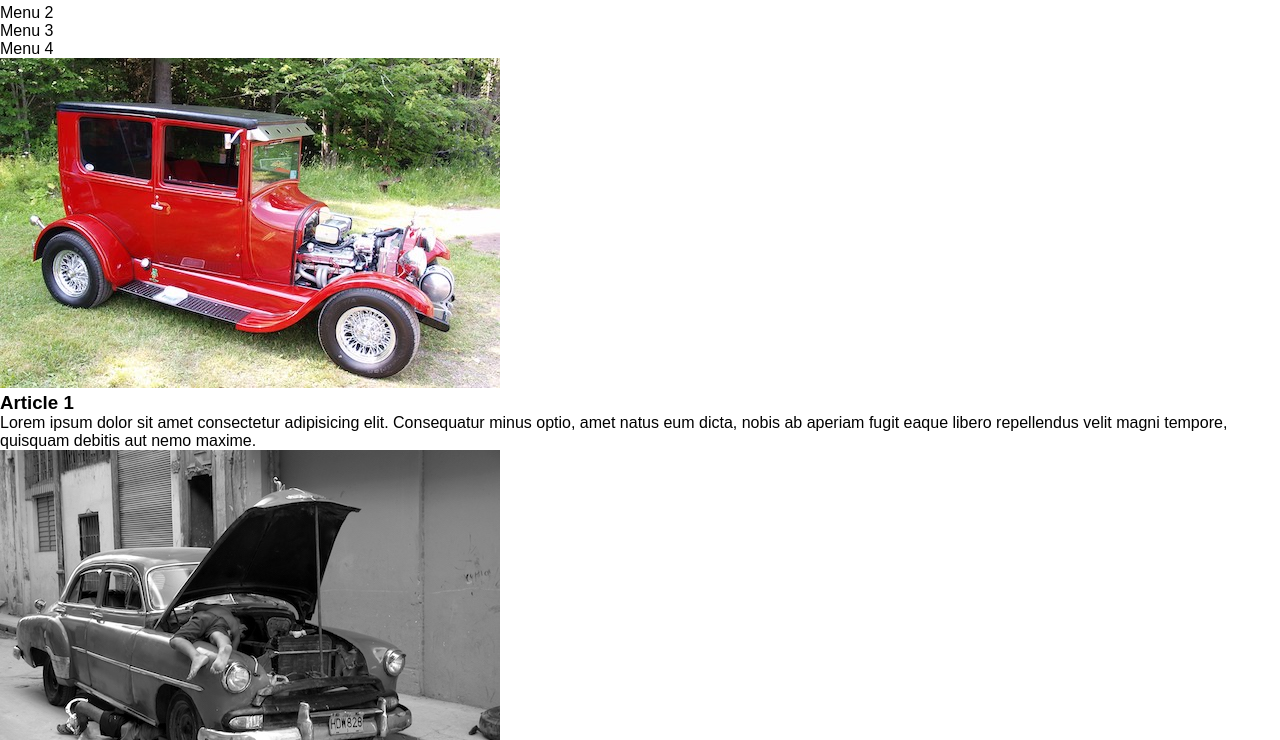
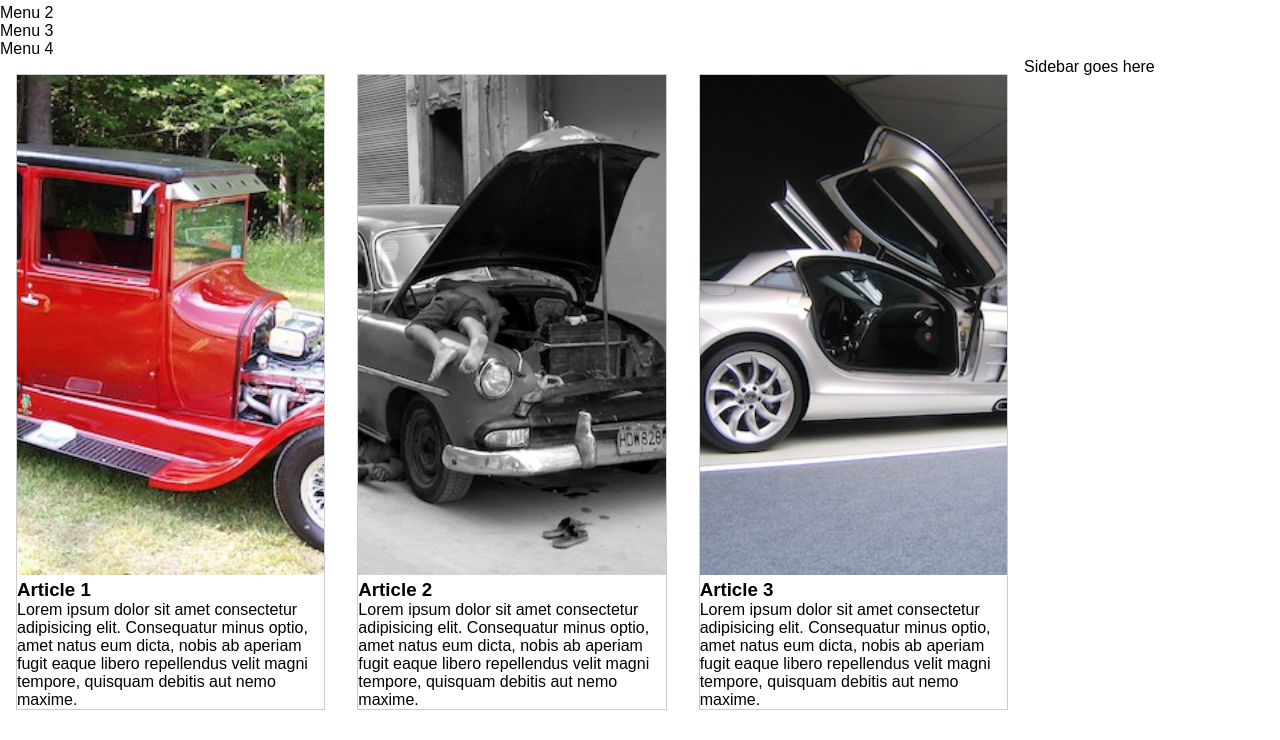
Before and after one commit to Teemuro/SassHarkka, a plain HTML site: page index.html in a window 1280 px wide. Shown: the part 51-791 px from the top of the page. Drawn offline with Linux system fonts and the light colour scheme.

Commit message:
korjattu variables ja lisätty styleen määrityksiä

```diff
--- a/css/_variables.scss
+++ b/css/_variables.scss
@@ -5,4 +5,4 @@ $light-foreground-color: #fff;
 $grey-foreground-color: #ccc;
 $accent-color: #6D0509;
 $general-padding: 2em;
-$general-marking: 1em;
+$general-margin: 1em;
--- a/css/style.scss
+++ b/css/style.scss
@@ -8,3 +8,35 @@ a {
         font-weight: bold;
     }
 }
+
+div#container {
+    display: flex;
+    flex-direction: column;
+}
+
+div#content {
+    display: inherit;
+    section {
+        display: inherit;
+        flex-direction: row;
+        flex-wrap: wrap;
+        width: 80vw;
+    }
+    aside {
+        width: 20vw;
+    }
+}
+
+article {
+    flex: 33.33%;
+    div{
+        margin: $general-margin;
+        border: 1px solid $grey-foreground-color;
+        img {
+            height: 500px;
+            width: 100%;
+            object-fit: cover;
+            object-position: center;
+        }
+    }
+}
```
Also changed, not shown: css/style.css, 1 other file.
